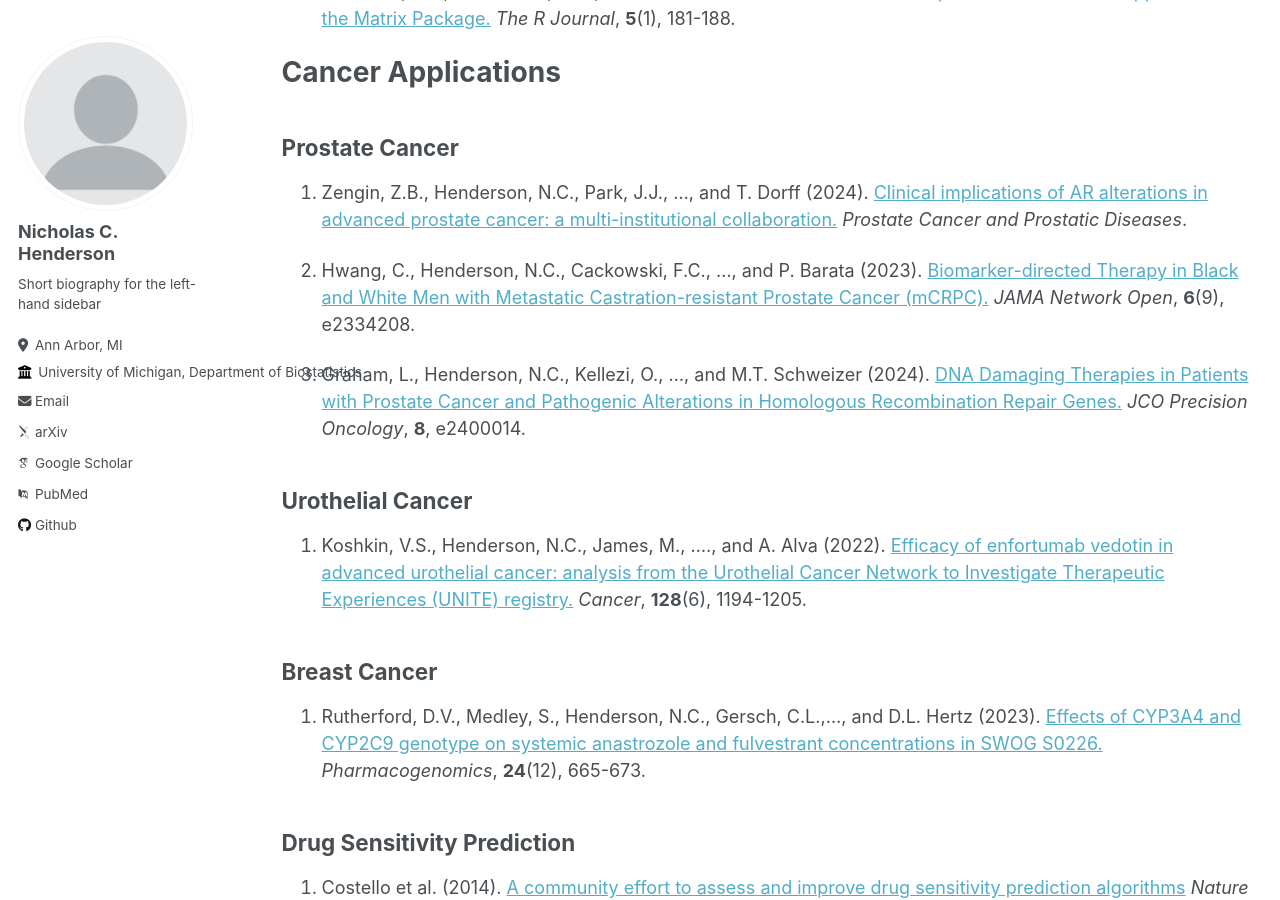
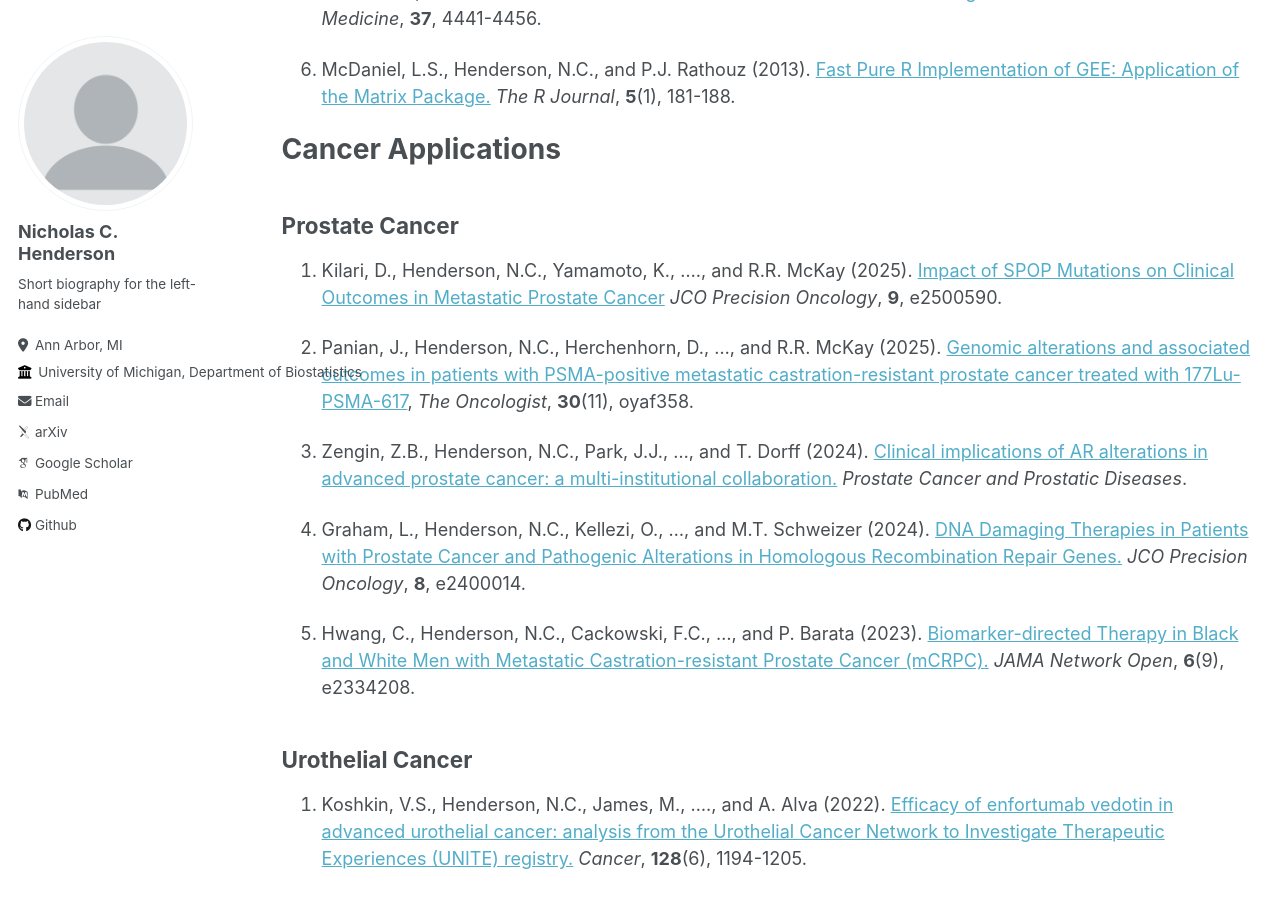
Before and after one commit to nchenderson/nchenderson.github.io, a Jekyll site: the page built from _pages/publications.md, in a window 1280 px wide and 900 px high, scrolled down 2754 px. Built offline with Jekyll 4.4.1, drawn with Linux system fonts in a browser that asks for light colours; some web fonts are replaced; some of the changed text lies outside the part shown.

Commit message:
updated pubs end 2025

```diff
--- a/_pages/publications.md
+++ b/_pages/publications.md
@@ -15,31 +15,33 @@ A list of papers grouped by topic, with links to relevant data and **R** code, i
 Heterogeneity of Treatment Effect
 ======
 
-1. Segal, J.B., Varadhan, R., Groenwold, R.H.H., Henderson, N.C.,..., and M. Burcu (2023). [Assessing Heterogeneity of Treatment Effect in Real-World Data.](https://www.acpjournals.org/doi/abs/10.7326/M22-1510) *Annals of Internal Medicine*, **176**(4), 536-544.
+1. Kabata, D., Henderson, N.C., and R. Varadhan (2025). [Quantifying uncertainty of individualized treatment effects in right-censored survival data: A comparison of Bayesian additive regression trees and causal survival forest](https://arxiv.org/abs/2504.04571) ArXiv preprint.
 
-2. Henderson, N.C., Louis, T.A., Rosner, G.L., and R. Varadhan (2020). [Individualized Treatment Effects with Censored Data via Fully Nonparametric Bayesian Accelerated Failure Time Models.](https://academic.oup.com/biostatistics/article/21/1/50/5056258) *Biostatistics*, **21**, 50-68.
+2. Segal, J.B., Varadhan, R., Groenwold, R.H.H., Henderson, N.C.,..., and M. Burcu (2023). [Assessing Heterogeneity of Treatment Effect in Real-World Data.](https://www.acpjournals.org/doi/abs/10.7326/M22-1510) *Annals of Internal Medicine*, **176**(4), 536-544.
 
-3. Lesko, C.R., Henderson, N.C., and R. Varadhan (2018). [Considerations when Assessing Heterogeneity of Treatment Effect in Patient-Centered Outcomes Research.](https://www.sciencedirect.com/science/article/abs/pii/S0895435617301099) *Journal of Clinical Epidemiology*, **100**, 22-31.
+3. Henderson, N.C., Louis, T.A., Rosner, G.L., and R. Varadhan (2020). [Individualized Treatment Effects with Censored Data via Fully Nonparametric Bayesian Accelerated Failure Time Models.](https://academic.oup.com/biostatistics/article/21/1/50/5056258) *Biostatistics*, **21**, 50-68.
 
-4. Henderson, N.C. and R. Varadhan (2018). [Bayesian Bivariate Subgroup Analysis for Risk-Benefit Evaluation.](https://link.springer.com/article/10.1007/s10742-018-0188-1) *Health Services and Outcomes Research Methodology*, **18**(4), 244-264.
+4. Lesko, C.R., Henderson, N.C., and R. Varadhan (2018). [Considerations when Assessing Heterogeneity of Treatment Effect in Patient-Centered Outcomes Research.](https://www.sciencedirect.com/science/article/abs/pii/S0895435617301099) *Journal of Clinical Epidemiology*, **100**, 22-31.
 
-5. Wang, C., Louis, T.A., Henderson, N.C., Weiss, C.O., and R. Varadhan (2018). [BEANZ: A Web-based Software for Bayesian Analysis of Heterogeneous Treatment Effect in Patient-Centered Outcomes Research.](https://www.jstatsoft.org/article/view/v085i07) *Journal of Statistical Software*, **85**(7), 1-31.
+5. Henderson, N.C. and R. Varadhan (2018). [Bayesian Bivariate Subgroup Analysis for Risk-Benefit Evaluation.](https://link.springer.com/article/10.1007/s10742-018-0188-1) *Health Services and Outcomes Research Methodology*, **18**(4), 244-264.
 
-6. Henderson, N.C., Louis, T.A., Wang, C., and R. Varadhan (2016). [Bayesian Analysis of Heterogeneous Treatment Effects for Patient-Centered Outcomes Research.](https://link.springer.com/article/10.1007/s10742-016-0159-3) *Health Services and Outcomes Research Methodology*, **16**(4), 213-233.
+6. Wang, C., Louis, T.A., Henderson, N.C., Weiss, C.O., and R. Varadhan (2018). [BEANZ: A Web-based Software for Bayesian Analysis of Heterogeneous Treatment Effect in Patient-Centered Outcomes Research.](https://www.jstatsoft.org/article/view/v085i07) *Journal of Statistical Software*, **85**(7), 1-31.
 
-7. Ashouri, M., and N.C. Henderson (2025). [Evaluating and Testing for Actionable Treatment Effect Heterogeneity](https://arxiv.org/abs/2503.04093) ArXiv preprint.
+7. Henderson, N.C., Louis, T.A., Wang, C., and R. Varadhan (2016). [Bayesian Analysis of Heterogeneous Treatment Effects for Patient-Centered Outcomes Research.](https://link.springer.com/article/10.1007/s10742-016-0159-3) *Health Services and Outcomes Research Methodology*, **16**(4), 213-233.
 
-8. Kabata, D., Henderson, N.C., and R. Varadhan (2025). [Quantifying uncertainty of individualized treatment effects in right-censored survival data: A comparison of Bayesian additive regression trees and causal survival forest](https://arxiv.org/abs/2504.04571) ArXiv preprint.
+8. Ashouri, M., and N.C. Henderson (2025). [Evaluating and Testing for Actionable Treatment Effect Heterogeneity](https://arxiv.org/abs/2503.04093) ArXiv preprint.
+
 
 
 Survival Analysis and Bayesian Additive Regression Trees (BART)
 ======
 
-1. Henderson, N.C., Nam, K., and D. Feng (2024). [Nonparametric Analysis of Delayed Treatment Effects using Single-Crossing Constraints.](https://onlinelibrary.wiley.com/doi/full/10.1002/bimj.202200165) *Biometrical Journal*, **66**(2), 2200165. Code to reproduce results in the paper [here](https://github.com/nchenderson/singlecrossingreproduce). Associated R package [DelayedSurvFit](https://github.com/nchenderson/DelayedSurvFit).
+1. Ashouri, M. and N.C. Henderson (2025). [Generalized Bayesian Additive Regression Trees for Restricted Mean Survival Time Inference.](https://arxiv.org/abs/2402.17920) ArXiv preprint, To appear in *Bayesian Analysis*
 
-2. Henderson, N.C., Louis, T.A., Rosner, G.L., and R. Varadhan (2020). [Individualized Treatment Effects with Censored Data via Fully Nonparametric Bayesian Accelerated Failure Time Models.](https://academic.oup.com/biostatistics/article/21/1/50/5056258) *Biostatistics*, **21**, 50-68. Associated R package [here](https://github.com/nchenderson/AFTrees).
+2. Henderson, N.C., Nam, K., and D. Feng (2024). [Nonparametric Analysis of Delayed Treatment Effects using Single-Crossing Constraints.](https://onlinelibrary.wiley.com/doi/full/10.1002/bimj.202200165) *Biometrical Journal*, **66**(2), 2200165. Code to reproduce results in the paper [here](https://github.com/nchenderson/singlecrossingreproduce). Associated R package [DelayedSurvFit](https://github.com/nchenderson/DelayedSurvFit).
 
-3. Ashouri, M. and N.C. Henderson. [Generalized Bayesian Additive Regression Trees for Restricted Mean Survival Time Inference.](https://arxiv.org/abs/2402.17920) ArXiv preprint
+3. Henderson, N.C., Louis, T.A., Rosner, G.L., and R. Varadhan (2020). [Individualized Treatment Effects with Censored Data via Fully Nonparametric Bayesian Accelerated Failure Time Models.](https://academic.oup.com/biostatistics/article/21/1/50/5056258) *Biostatistics*, **21**, 50-68. Associated R package [here](https://github.com/nchenderson/AFTrees).
+
 
 
 Empirical Bayes/Shrinkage Estimation and Ranking
@@ -49,6 +51,7 @@ Empirical Bayes/Shrinkage Estimation and Ranking
 
 2. Henderson, N.C. and M.A. Newton (2016). [Making the Cut: Improved Ranking and Selection for Large-Scale Inference.](https://academic.oup.com/jrsssb/article/78/4/781/7040692) *Journal of the Royal Statistical Society, Series B*, **78**, 781-804.
 
+3. Henderson, N.C. and N. Hartman (2025). [Targeted Parameter Estimation for Robust Empirical Bayes Ranking](https://arxiv.org/abs/2511.16530) ArXiv preprint.
 
 
 
@@ -91,12 +94,16 @@ Computational Statistics
 # Cancer Applications
 
 ## Prostate Cancer
+1. Kilari, D., Henderson, N.C., Yamamoto, K., ...., and R.R. McKay (2025). [Impact of SPOP Mutations on Clinical Outcomes in Metastatic Prostate Cancer](https://ascopubs.org/doi/abs/10.1200/PO-25-00590) *JCO Precision Oncology*, **9**, e2500590.
 
-1. Zengin, Z.B., Henderson, N.C., Park, J.J., ..., and T. Dorff (2024). [Clinical implications of AR alterations in advanced prostate cancer: a multi-institutional collaboration.](https://www.nature.com/articles/s41391-024-00805-3) *Prostate Cancer and Prostatic Diseases*.
+2. Panian, J., Henderson, N.C., Herchenhorn, D., ..., and R.R. McKay (2025). [Genomic alterations and associated outcomes in patients with PSMA-positive metastatic castration-resistant prostate cancer treated with 177Lu-PSMA-617](), *The Oncologist*, **30**(11), oyaf358.
 
-2. Hwang, C., Henderson, N.C., Cackowski, F.C., ..., and P. Barata (2023). [Biomarker-directed Therapy in Black and White Men with Metastatic Castration-resistant Prostate Cancer (mCRPC).](https://jamanetwork.com/journals/jamanetworkopen/article-abstract/2809637) *JAMA Network Open*, **6**(9), e2334208.
+3. Zengin, Z.B., Henderson, N.C., Park, J.J., ..., and T. Dorff (2024). [Clinical implications of AR alterations in advanced prostate cancer: a multi-institutional collaboration.](https://www.nature.com/articles/s41391-024-00805-3) *Prostate Cancer and Prostatic Diseases*.
 
-3. Graham, L., Henderson, N.C., Kellezi, O., ..., and M.T. Schweizer (2024). [DNA Damaging Therapies in Patients with Prostate Cancer and Pathogenic Alterations in Homologous Recombination Repair Genes.](https://ascopubs.org/doi/full/10.1200/PO.24.00014) *JCO Precision Oncology*, **8**, e2400014.
+4. Graham, L., Henderson, N.C., Kellezi, O., ..., and M.T. Schweizer (2024). [DNA Damaging Therapies in Patients with Prostate Cancer and Pathogenic Alterations in Homologous Recombination Repair Genes.](https://ascopubs.org/doi/full/10.1200/PO.24.00014) *JCO Precision Oncology*, **8**, e2400014.
+
+5. Hwang, C., Henderson, N.C., Cackowski, F.C., ..., and P. Barata (2023). [Biomarker-directed Therapy in Black and White Men with Metastatic Castration-resistant Prostate Cancer (mCRPC).](https://jamanetwork.com/journals/jamanetworkopen/article-abstract/2809637) *JAMA Network Open*, **6**(9), e2334208.
+
 
 
 ## Urothelial Cancer
```
Also changed, not shown: 3 other files.
